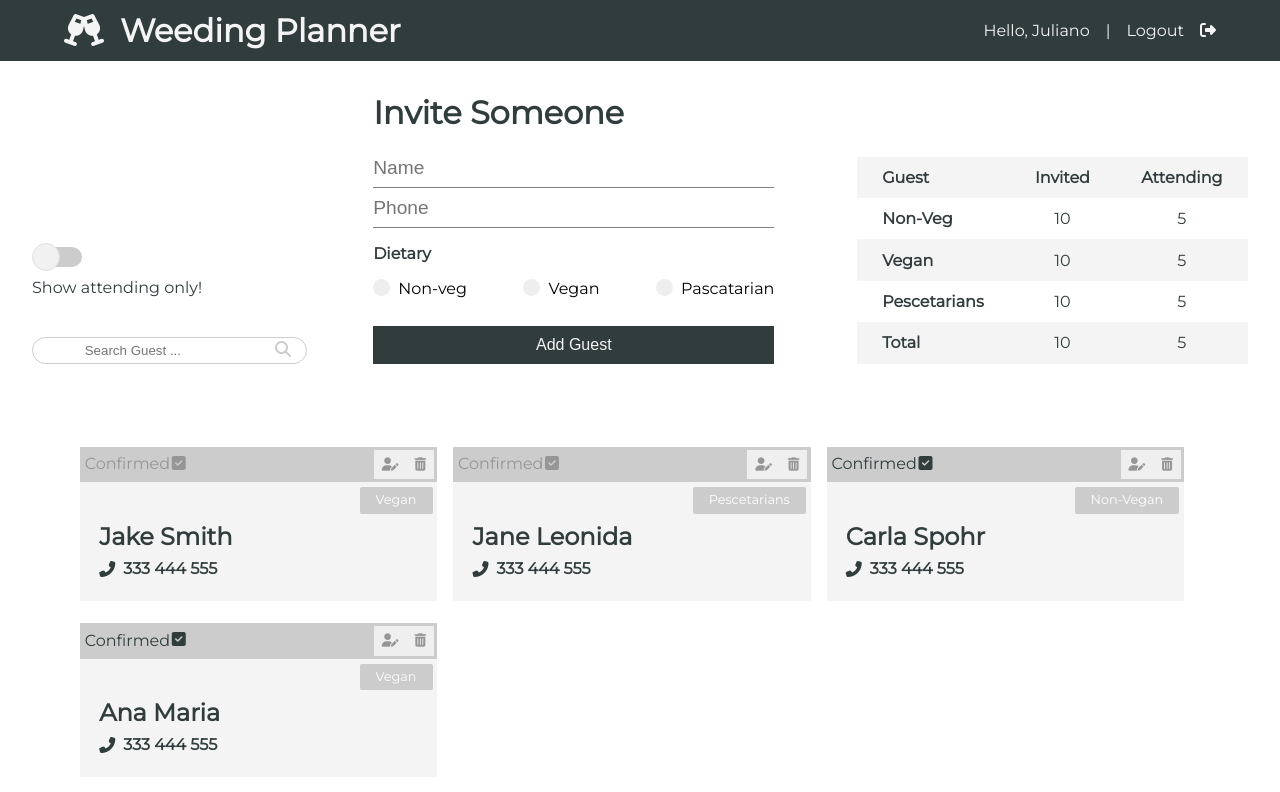
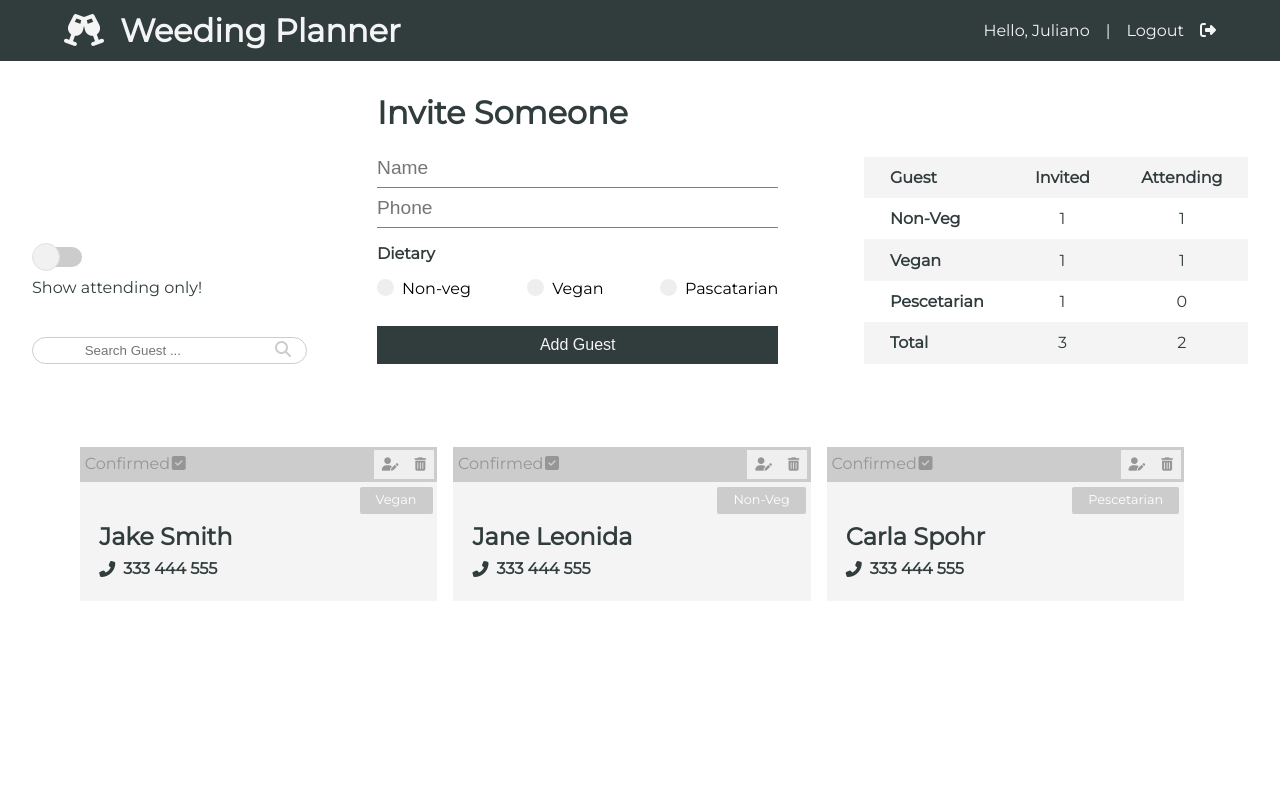
Before and after one commit to julianoperin/Rate-My-City, a React (Create React App) app: page / in a window 1280 px wide. Shown: the top 792 px of the page. Built offline with nearby package versions, Linux system fonts and the light colour scheme.

Commit message:
fixed the helper function

```diff
--- a/src/components/guests/GuestCounter/GuestCounter.js
+++ b/src/components/guests/GuestCounter/GuestCounter.js
@@ -5,7 +5,14 @@ const GuestCounter = () => {
   const { guests } = useContext(GuestContext);
 
   const totalInvited = guests.length;
-  const attending = guests.filter((guest) => guest.isconfirmed);
+  const attending = guests.filter((guest) => guest.isConfirmed);
+  const totalAttending = attending.length;
+
+  const invitedByDiet = (type) =>
+    guests.filter((guest) => guest.dietary === type).length;
+
+  const attendingByDiet = (type) =>
+    attending.filter((guest) => guest.dietary === type).length;
 
   console.log(totalInvited);
   console.log(attending);
@@ -21,23 +28,23 @@ const GuestCounter = () => {
           </tr>
           <tr>
             <th>Non-Veg</th>
-            <td>10</td>
-            <td>5</td>
+            <td>{invitedByDiet("Non-Veg")}</td>
+            <td>{attendingByDiet("Non-Veg")}</td>
           </tr>
           <tr>
             <th>Vegan</th>
-            <td>10</td>
-            <td>5</td>
+            <td>{invitedByDiet("Vegan")}</td>
+            <td>{attendingByDiet("Vegan")}</td>
           </tr>
           <tr>
-            <th>Pescetarians</th>
-            <td>10</td>
-            <td>5</td>
+            <th>Pescetarian</th>
+            <td>{invitedByDiet("Pescetarian")}</td>
+            <td>{attendingByDiet("Pescetarian")}</td>
           </tr>
           <tr>
             <th>Total</th>
-            <td>10</td>
-            <td>5</td>
+            <td>{totalInvited}</td>
+            <td>{totalAttending}</td>
           </tr>
         </tbody>
       </table>
--- a/src/context/guestContext/GuestState.js
+++ b/src/context/guestContext/GuestState.js
@@ -10,28 +10,21 @@ const GuestState = (props) => {
         name: "Jake Smith",
         phone: "333 444 555",
         dietary: "Vegan",
-        isconfirmed: false,
+        isConfirmed: true,
       },
       {
         id: 2,
         name: "Jane Leonida",
         phone: "333 444 555",
-        dietary: "Pescetarians",
-        isconfirmed: false,
+        dietary: "Non-Veg",
+        isConfirmed: true,
       },
       {
         id: 3,
         name: "Carla Spohr",
         phone: "333 444 555",
-        dietary: "Non-Vegan",
-        isconfirmed: true,
-      },
-      {
-        id: 4,
-        name: "Ana Maria",
-        phone: "333 444 555",
-        dietary: "Vegan",
-        isconfirmed: true,
+        dietary: "Pescetarian",
+        isConfirmed: false,
       },
     ],
   };
```
